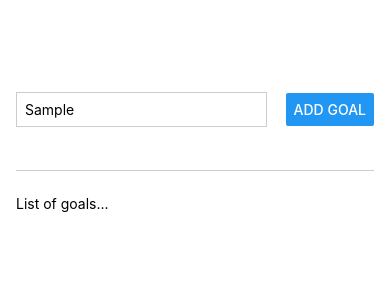
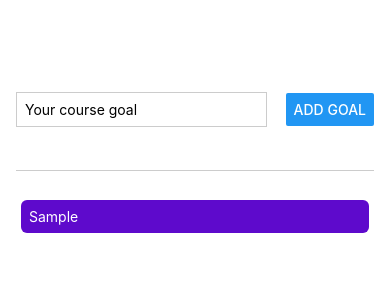
Before and after one commit to Mowgle88/RNCourse, a React Native app: screen / in a window 390 px wide. Both pictures are taken after typing "Sample" into the empty fields and a click on the button "ADD GOAL". Shown: the top 300 px of the page. Built offline with nearby package versions, Linux system fonts and the light colour scheme.

Commit message:
feat: add scrollview

```diff
--- a/App.tsx
+++ b/App.tsx
@@ -1,22 +1,25 @@
 import { StatusBar } from 'expo-status-bar';
 import { useState } from 'react';
-import { Button, StyleSheet, Text, TextInput, View } from 'react-native';
+import { Button, ScrollView, StyleSheet, Text, TextInput, View } from 'react-native';
 
 export default function App() {
   const [enteredGoelText, setEnteredGoelText] = useState('');
+  const [courseGoals, setCourseGoals] = useState<string[]>([]);
 
   function goalInputHandler(enterText: string) {
     setEnteredGoelText(enterText);
   }
 
   function addGoalHandler() {
-    console.log(enteredGoelText)
+    setCourseGoals(currentCourseGoals => [...currentCourseGoals, enteredGoelText]);
+    setEnteredGoelText('');
   }
 
   return (
     <View style={styles.appContainer}>
       <View style={styles.inputContainer}>
         <TextInput
+          value={enteredGoelText}
           style={styles.textInput}
           placeholder='Your course goal'
           onChangeText={goalInputHandler}
@@ -27,7 +30,13 @@ export default function App() {
         />
       </View>
       <View style={styles.goalsContainer}>
-        <Text>List of goals...</Text>
+        <ScrollView>
+          {courseGoals.map((goal, i) => (
+            <View style={styles.goalItem} key={i}>
+              <Text style={styles.goalText}>{goal}</Text>
+            </View>
+          ))}
+        </ScrollView>
       </View>
     </View>
   );
@@ -57,5 +66,15 @@ const styles = StyleSheet.create({
   },
   goalsContainer: {
     flex: 5
+  },
+  goalItem: {
+    margin: 5,
+    // padding: 5,
+    borderRadius: 6,
+    backgroundColor: '#5e0acc',
+  },
+  goalText: {
+    padding: 8,
+    color: 'white'
   }
 });
```
